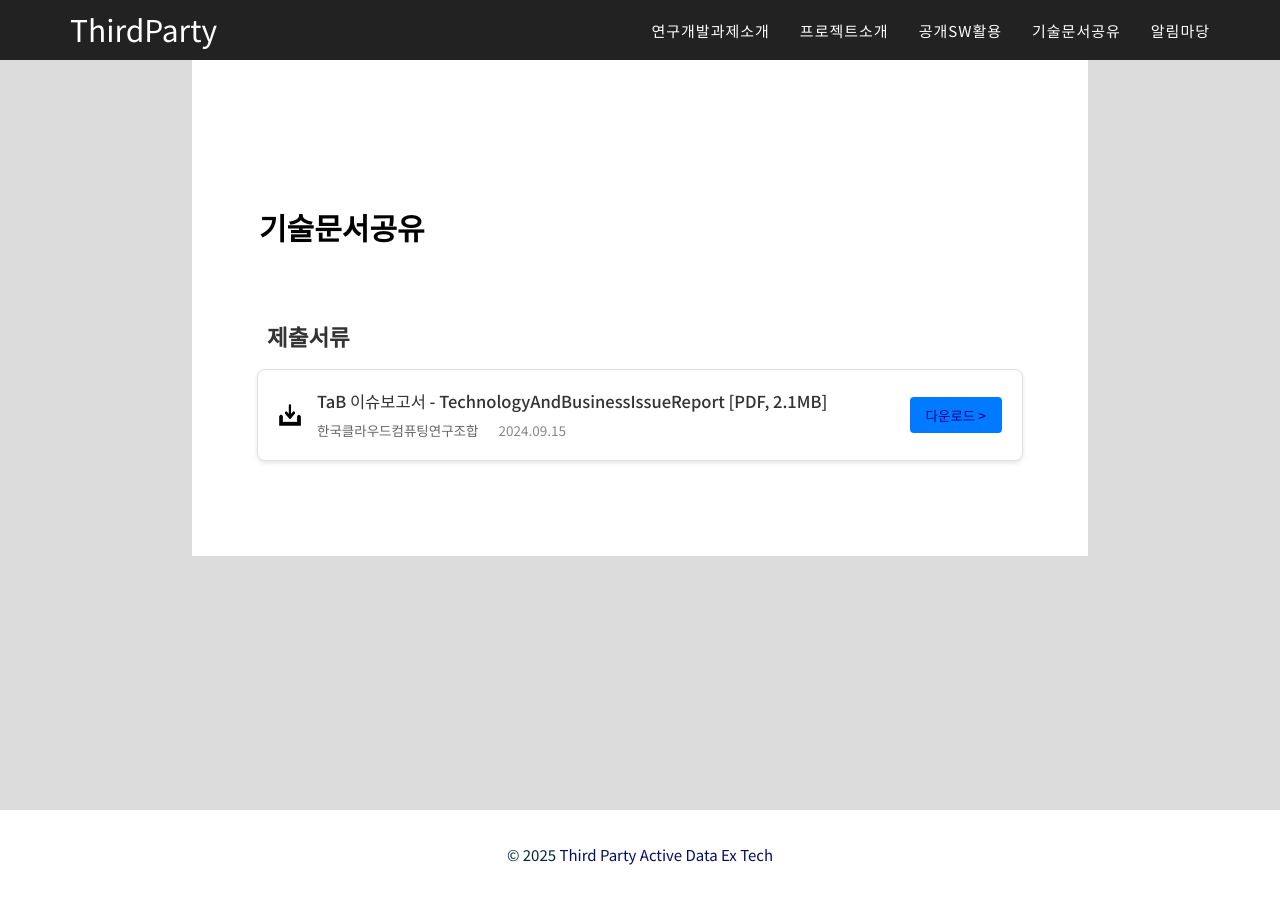
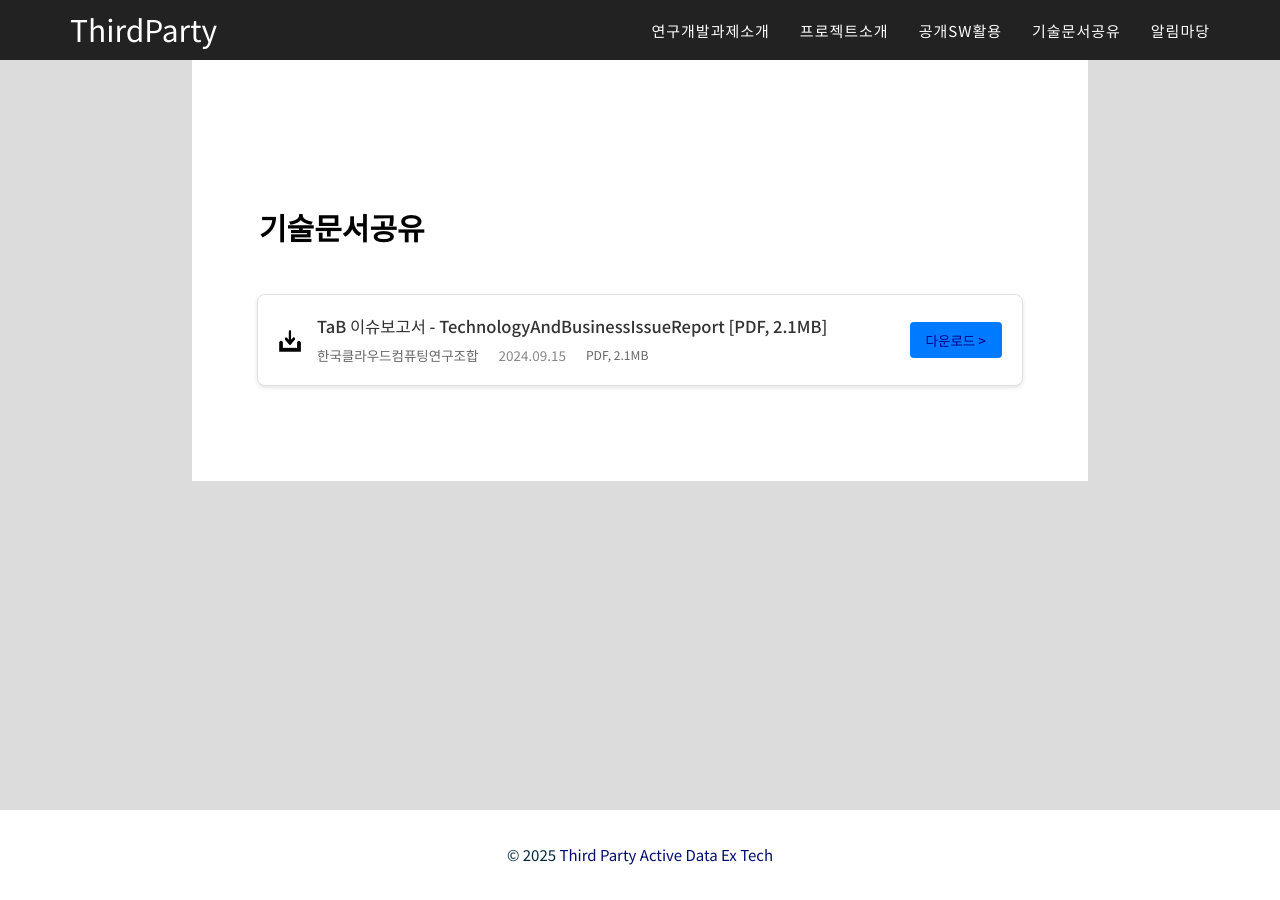
Before and after one commit to ThirdActiveDataExTech/ThirdActiveDataExTech.github.io, a Jekyll site: the page built from 2016_pages/tech-share.html, in a window 1280 px wide. Built offline with Jekyll 4.4.1, drawn with Linux system fonts in a browser that asks for light colours.

Commit message:
문서 공유 페이지 - 포맷수정

```diff
--- a/2016_pages/tech-share.html
+++ b/2016_pages/tech-share.html
@@ -9,8 +9,6 @@ title: 기술문서공유
     <h1 class="title">{{ page.title }}</h1>
 
     <div class="document-section">
-        <h2>제출서류</h2>
-
         <div class="document-cards">
             <!-- 기술보고서 -->
             <div class="document-card">
@@ -22,6 +20,7 @@ title: 기술문서공유
                     <div class="document-details">
                         <span class="issuing-org">한국클라우드컴퓨팅연구조합</span>
                         <span class="issue-date">2024.09.15</span>
+                        <span class="format">PDF, 2.1MB</span>
                     </div>
                 </div>
                 <div class="document-download">
@@ -120,6 +119,11 @@ title: 기술문서공유
             text-decoration: none;
         }
 
+        .format {
+            font-size: 0.9em;
+            color: #666;
+        }
+
         @media (max-width: 768px) {
             .document-card {
                 flex-direction: column;
```
